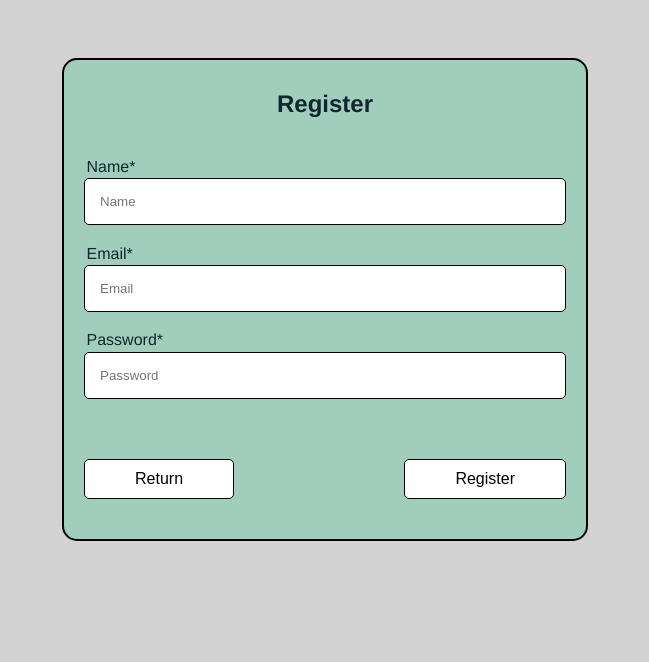
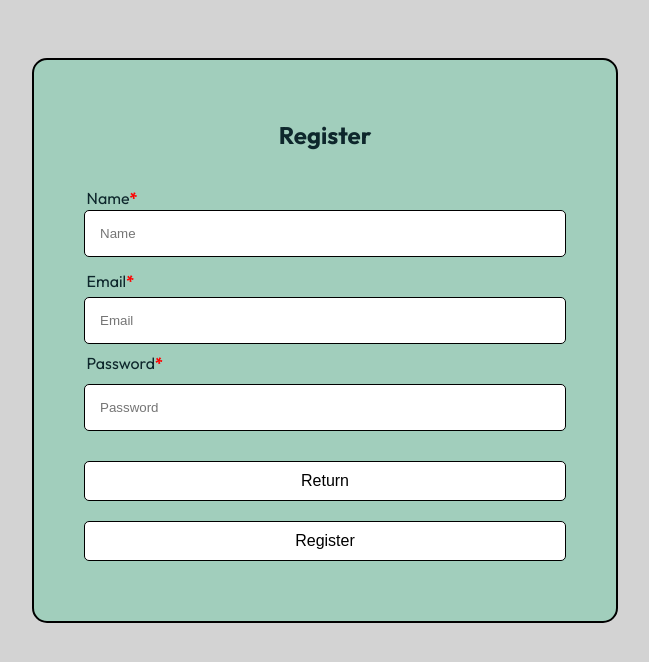
Before and after one commit to PMVale/Teste-Atendly, a Vue app in the folder frontend/: page /register in a window 1280 px wide. Shown: the top 662 px of the page, without its empty margins (315-964 px from the left). Built offline with nearby package versions, Linux system fonts and the light colour scheme.

Commit message:
feat: Mais alterações de style

```diff
--- a/frontend/src/App.vue
+++ b/frontend/src/App.vue
@@ -8,8 +8,9 @@
 </template>
 
 <style>
+@import url("https://fonts.googleapis.com/css2?family=Outfit:wght@100..900&display=swap");
 #app {
-  font-family: Avenir, Helvetica, Arial, sans-serif;
+  font-family: Outfit, Helvetica, Arial, sans-serif;
   -webkit-font-smoothing: antialiased;
   -moz-osx-font-smoothing: grayscale;
   text-align: center;
--- a/frontend/src/views/LoginPage.vue
+++ b/frontend/src/views/LoginPage.vue
@@ -2,20 +2,25 @@
   <div class="login-body">
     <h2>Login</h2>
     <form @submit.prevent="login" class="login-form">
-      <label for="email" class="label-email"> Email* </label>
+      <label for="email" class="label-email">
+        Email<strong style="color: red">*</strong>
+      </label>
       <input v-model="email" type="email" placeholder="Email" required />
-      <label for="password" class="label-password"> Password* </label>
+      <label for="password" class="label-password">
+        Password<strong style="color: red">*</strong>
+      </label>
       <input
         v-model="password"
         type="password"
         placeholder="Password"
         required
       />
-      <router-link to="/register" class="register-link"
+      <!-- <router-link to="/register" class="register-link"
         >Create an account</router-link
-      >
-      <button type="submit" :disabled="loading">
-        {{ loading ? "Logging in..." : "Login" }}
+      > -->
+      <button type="submit" :disabled="loading" class="btn-login">Login</button>
+      <button type="button" @click="register" class="btn-signup">
+        Sign Up
       </button>
     </form>
     <p v-if="error" style="color: red">{{ error }}</p>
@@ -66,6 +71,9 @@ export default {
           error.response?.data?.message || "Invalid email or password.";
       }
     },
+    register() {
+      this.$router.push("/register");
+    },
   },
 };
 </script>
@@ -74,6 +82,7 @@ export default {
 .login-body {
   background-color: rgba(19, 189, 124, 0.261);
   padding: 30px;
+  padding-bottom: 96px;
   display: flex;
   flex-direction: column;
   justify-content: center;
@@ -127,7 +136,7 @@ input {
 }
 
 button {
-  margin: 30px 0;
+  /* margin-top: 50px; */
   padding: 10px 220px;
   border: 1px solid black;
   border-radius: 5px;
@@ -136,6 +145,11 @@ button {
   background-color: white;
 }
 
+.btn-signup {
+  margin-top: 20px;
+  padding: 10px 211px;
+}
+
 button:hover {
   background-color: rgb(19, 153, 89);
 }
--- a/frontend/src/views/ProfilePage.vue
+++ b/frontend/src/views/ProfilePage.vue
@@ -85,7 +85,8 @@ export default {
 <style scoped>
 .profile-body {
   background-color: rgba(19, 189, 124, 0.261);
-  padding: 50px;
+  padding: 45.5px;
+  padding-bottom: 118px;
   display: flex;
   flex-direction: column;
   justify-content: flex-start;
@@ -100,6 +101,7 @@ export default {
 
 .profile-data {
   display: flex;
+  margin-top: 50px;
 }
 
 .profile-details {
@@ -123,9 +125,9 @@ input {
 }
 
 button {
-  margin-top: 50px;
-  margin-left: 30%;
-  padding: 10px 50px;
+  margin-top: 100px;
+  /* margin-left: 30%; */
+  padding: 10px 220px;
   border: 1px solid black;
   border-radius: 5px;
   font-weight: 400;
--- a/frontend/src/views/RegisterPage.vue
+++ b/frontend/src/views/RegisterPage.vue
@@ -2,11 +2,17 @@
   <div class="register-body">
     <h2>Register</h2>
     <form @submit.prevent="register" class="register-form">
-      <label for="email" class="label-name"> Name* </label>
+      <label for="email" class="label-name">
+        Name<strong style="color: red">*</strong>
+      </label>
       <input v-model="name" placeholder="Name" required />
-      <label for="email" class="label-email"> Email* </label>
+      <label for="email" class="label-email">
+        Email<strong style="color: red">*</strong>
+      </label>
       <input v-model="email" type="email" placeholder="Email" required />
-      <label for="email" class="label-password"> Password* </label>
+      <label for="email" class="label-password">
+        Password<strong style="color: red">*</strong>
+      </label>
       <input
         v-model="password"
         type="password"
@@ -15,9 +21,7 @@
       />
       <div class="buttons">
         <button type="button" @click="redirect">Return</button>
-        <button type="submit" :disabled="loading">
-          {{ loading ? "Registering..." : "Register" }}
-        </button>
+        <button type="submit" :disabled="loading">Register</button>
       </div>
     </form>
   </div>
@@ -65,7 +69,7 @@ export default {
 <style scoped>
 .register-body {
   background-color: rgba(19, 189, 124, 0.261);
-  padding: 10px;
+  padding: 40px;
   display: flex;
   flex-direction: column;
   justify-content: center;
@@ -89,12 +93,14 @@ input {
 
 .buttons {
   display: flex;
-  justify-content: space-between;
+  flex-direction: column;
+  /* justify-content: space-between; */
   width: 96%;
 }
 
 button {
-  margin: 30px 0;
+  /* margin-top: 10px; */
+  margin-bottom: 20px;
   padding: 10px 50px;
   border: 1px solid black;
   border-radius: 5px;
@@ -120,18 +126,18 @@ button:hover {
 .label-name {
   position: absolute;
   left: 2.5%;
-  top: 5.2%;
+  top: 4.4%;
 }
 
 .label-email {
   position: absolute;
   left: 2.5%;
-  top: 27.5%;
+  top: 24.5%;
 }
 
 .label-password {
   position: absolute;
   left: 2.5%;
-  top: 49.5%;
+  top: 44.5%;
 }
 </style>
```
Also changed, not shown: 1 other file (tests, documents, lock files or other folders).
